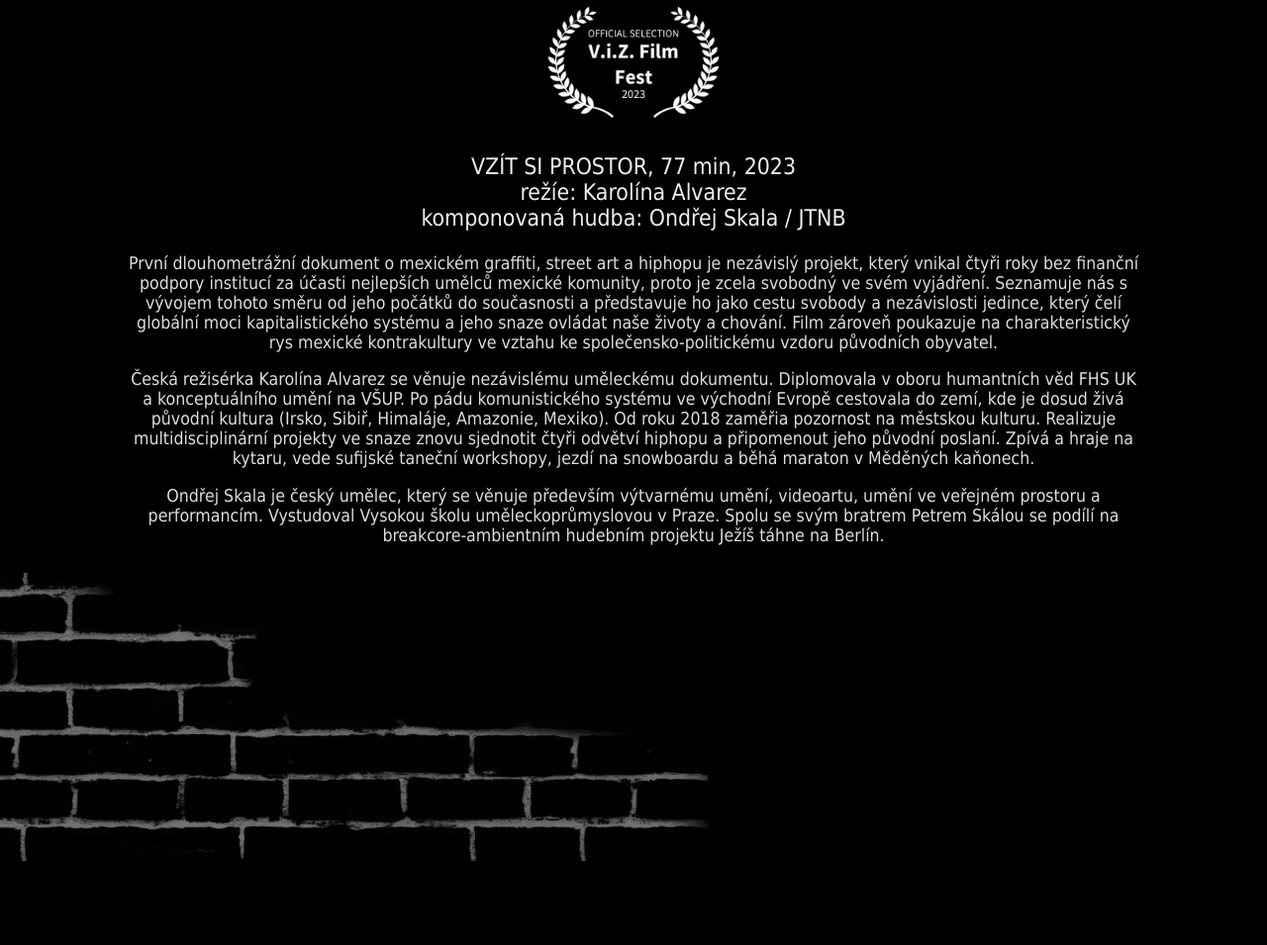
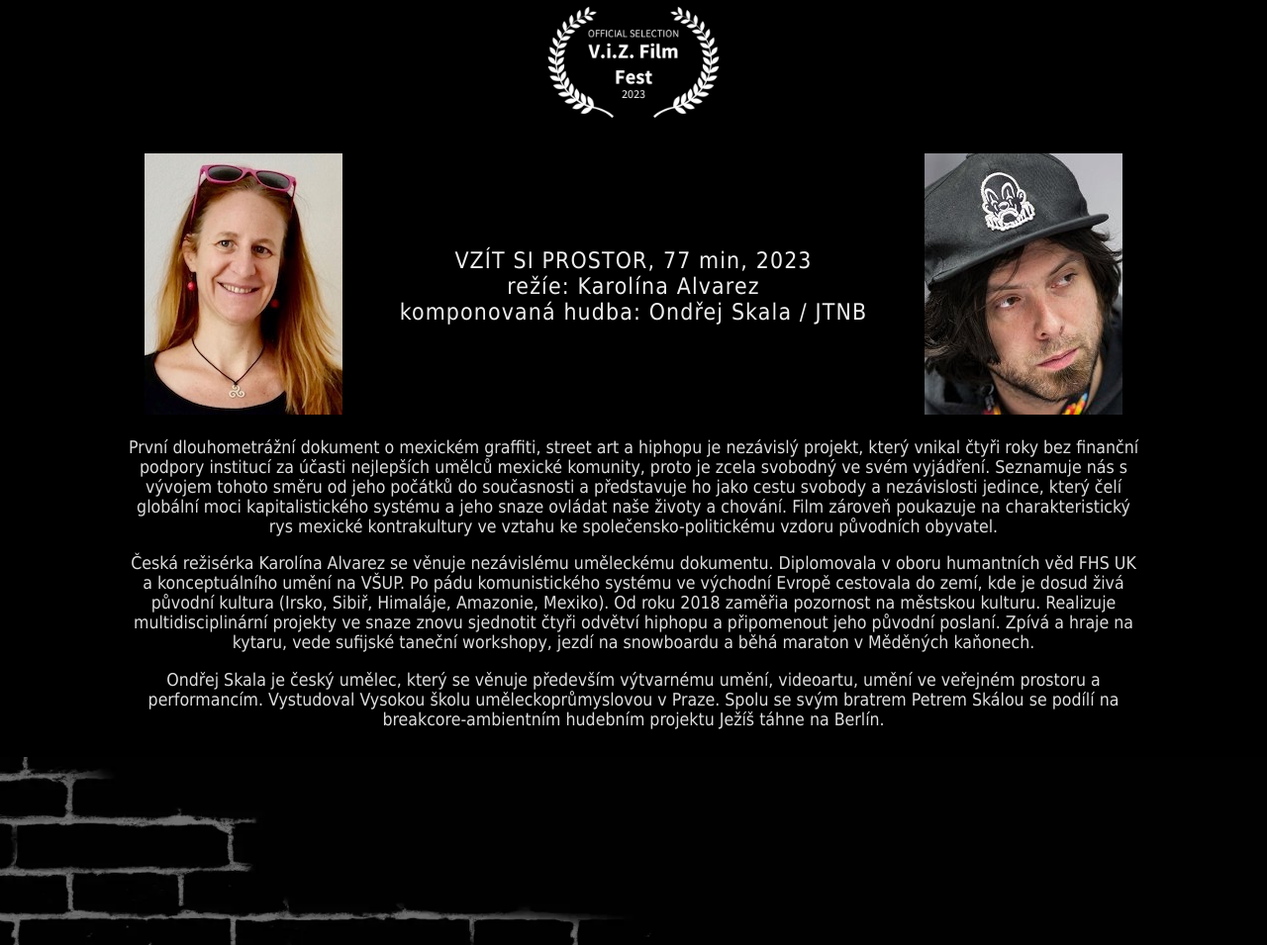
Before and after one commit to iki/ganatuespacio, a plain HTML site: page cs/index.html in a window 1280 px wide. Shown: the part 1292-2247 px from the top of the page at 99% size. Before the commit the page ends 2166 px from the top, so only its background shows below. Drawn offline with Linux system fonts and the light colour scheme.

Commit message:
feat: Add credits and photos

```diff
--- a/cs/index.html
+++ b/cs/index.html
@@ -131,10 +131,19 @@
         text-align: center;
       }
 
-      .about p:first-child {
+      .credits {
         color: #eee;
         font-size: 1.3em;
-        /* letter-spacing: 0.15em; */
+        display: flex;
+        flex-wrap: nowrap;
+        justify-content: space-around;
+        align-items: center;
+        letter-spacing: 0.05em;
+        gap: 1em;
+      }
+
+      .credits p {
+        flex-shrink: 0.5;
       }
 
       .awards {
@@ -331,11 +340,21 @@
           </picture>
         </div>
         <div class="about">
-          <p>
-            VZÍT SI PROSTOR, 77 min, 2023<br />
-            režíe: Karolína Alvarez<br />
-            komponovaná hudba: Ondřej Skala / JTNB
-          </p>
+          <div class="credits">
+            <picture>
+              <source src="/images/photo-karolina.webp" type="image/webp" />
+              <img src="/images/photo-karolina.jpg" alt="Karolína Alvarez" />
+            </picture>
+            <p>
+              VZÍT&nbsp;SI&nbsp;PROSTOR, 77&nbsp;min,&nbsp;2023<br />
+              režíe: Karolína&nbsp;Alvarez<br />
+              komponovaná&nbsp;hudba: Ondřej&nbsp;Skala&nbsp;/&nbsp;JTNB
+            </p>
+            <picture>
+              <source src="/images/photo-ondrej.webp" type="image/webp" />
+              <img src="/images/photo-ondrej.jpg" alt="Ondřej Skala" />
+            </picture>
+          </div>
 
           <p>
             První dlouhometrážní dokument o mexickém graffiti, street art a
```
Also changed, not shown: es/index.html (+26 -7 lines), index.html (+26 -7 lines), images/photo-karolina.jpg (added), images/photo-karolina.webp (added), images/photo-ondrej.jpg (added), images/photo-ondrej.webp (added).
